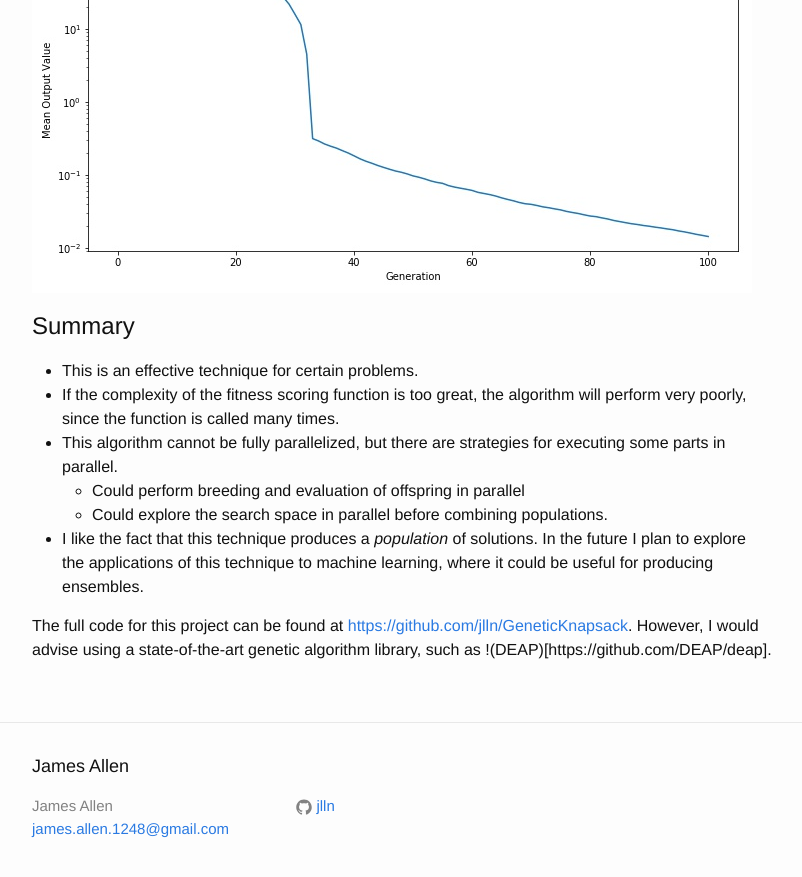
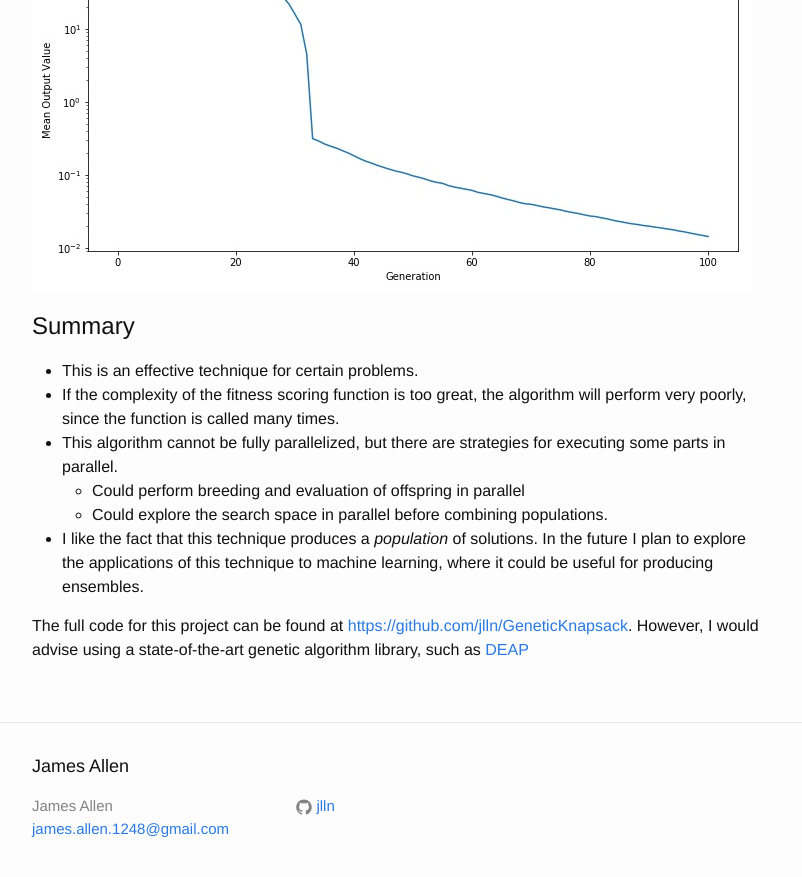
Before and after one commit to jlln/jlln.github.io, a Jekyll site: the page built from _posts/2018-13-01-geneticalgorithms.markdown, in a window 1280 px wide and 900 px high, scrolled down 7921 px. Shown: the top 877 px of the window, without its empty margins (238-1040 px from the left). Built offline with Jekyll 4.4.1, drawn with Linux system fonts in a browser that asks for light colours; formulas are drawn with MathJax 3.

Commit message:
fixed final link

```diff
--- a/_posts/2018-13-01-geneticalgorithms.markdown
+++ b/_posts/2018-13-01-geneticalgorithms.markdown
@@ -252,4 +252,4 @@ I also tested this method with the Himmelblau function, which is another classic
      - Could explore the search space in parallel before combining populations.
 - I like the fact that this technique produces a *population* of solutions. In the future I plan to explore the applications of this technique to machine learning, where it could be useful for producing ensembles.
 
-The full code for this project can be found at [https://github.com/jlln/GeneticKnapsack](https://github.com/jlln/GeneticKnapsack). However, I would advise using a state-of-the-art genetic algorithm library, such as !(DEAP)[https://github.com/DEAP/deap].
+The full code for this project can be found at [https://github.com/jlln/GeneticKnapsack](https://github.com/jlln/GeneticKnapsack). However, I would advise using a state-of-the-art genetic algorithm library, such as [DEAP](https://github.com/DEAP/deap)
```
